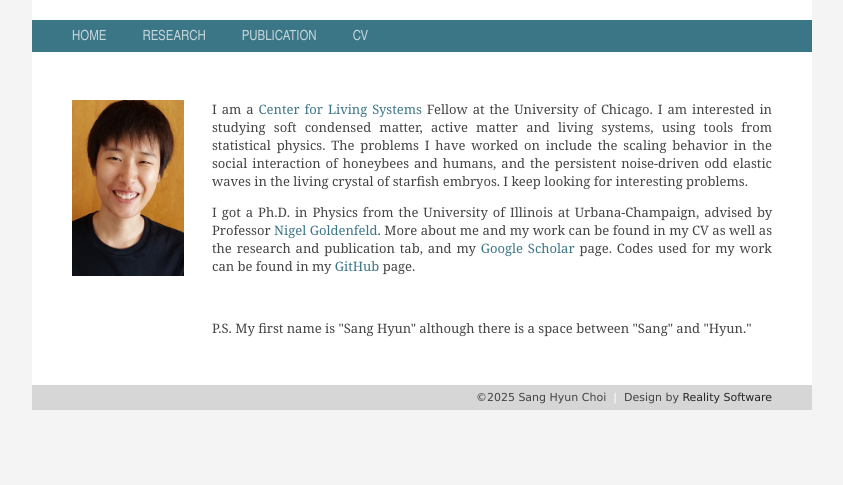
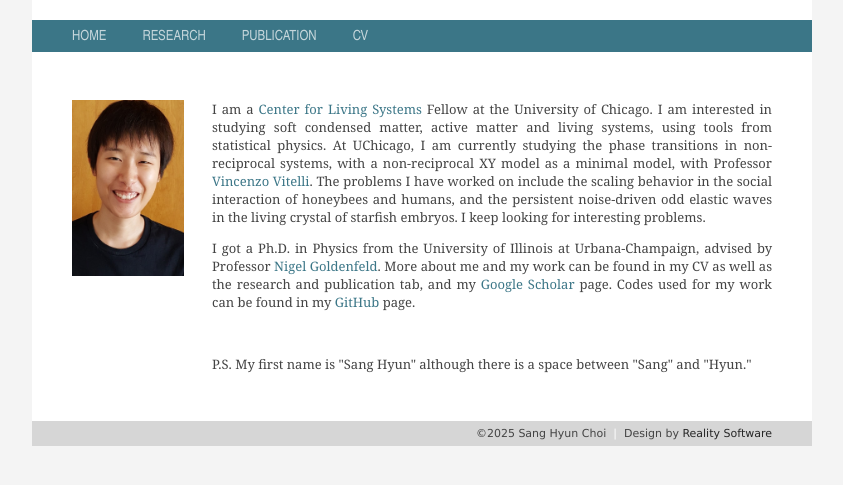
Before and after one commit to schoi8/schoi8.github.io, a plain HTML site: page index.html in a window 1280 px wide. Shown: the part 81-566 px from the top of the page, without its empty margins (218-1061 px from the left). Drawn offline with Linux system fonts and the light colour scheme.

Commit message:
Add files via upload

```diff
--- a/index.html
+++ b/index.html
@@ -2,7 +2,7 @@
 <html xmlns="http://www.w3.org/1999/xhtml">
   <head>
     <meta http-equiv="content-type" content="application/xhtml+xml; charset=utf-8" />
-    <title>Keep it Simple</title>
+    <title>Sang Hyun Choi</title>
     <link rel="stylesheet" type="text/css" href="css/style.css" />
   </head>
   <body>
@@ -19,11 +19,15 @@
         <p>I am a <a href="https://centerforlivingsystems.uchicago.edu/" target="_blank">Center
             for Living Systems</a> Fellow at the University of Chicago. I am
           interested in studying soft condensed matter, active matter and living
-          systems, using tools from statistical physics. The problems I have
-          worked on include the scaling behavior in the social interaction of
-          honeybees and humans, and the persistent noise-driven odd elastic
-          waves in the living crystal of starfish embryos. I keep looking for
-          interesting problems.<b><br />
+          systems, using tools from statistical physics. At UChicago, I am
+          currently studying the phase transitions in non-reciprocal systems,
+          with a non-reciprocal XY model as a minimal model, with Professor <a
+
+            href="https://home.uchicago.edu/%7Evitelli/" target="_blank">Vincenzo
+            Vitelli</a>. The problems I have worked on include the scaling
+          behavior in the social interaction of honeybees and humans, and the
+          persistent noise-driven odd elastic waves in the living crystal of
+          starfish embryos. I keep looking for interesting problems.<b><br />
           </b></p>
         <p>I got a Ph.D. in Physics from the University of Illinois at
           Urbana-Champaign, advised by Professor <a href="https://guava.physics.ucsd.edu/%7Enigel/"
```
Also changed, not shown: SHCcv.html (+1 -1 lines), SHCpub.html (+9 -1 lines), SHCresearch.html (+22 -20 lines).
